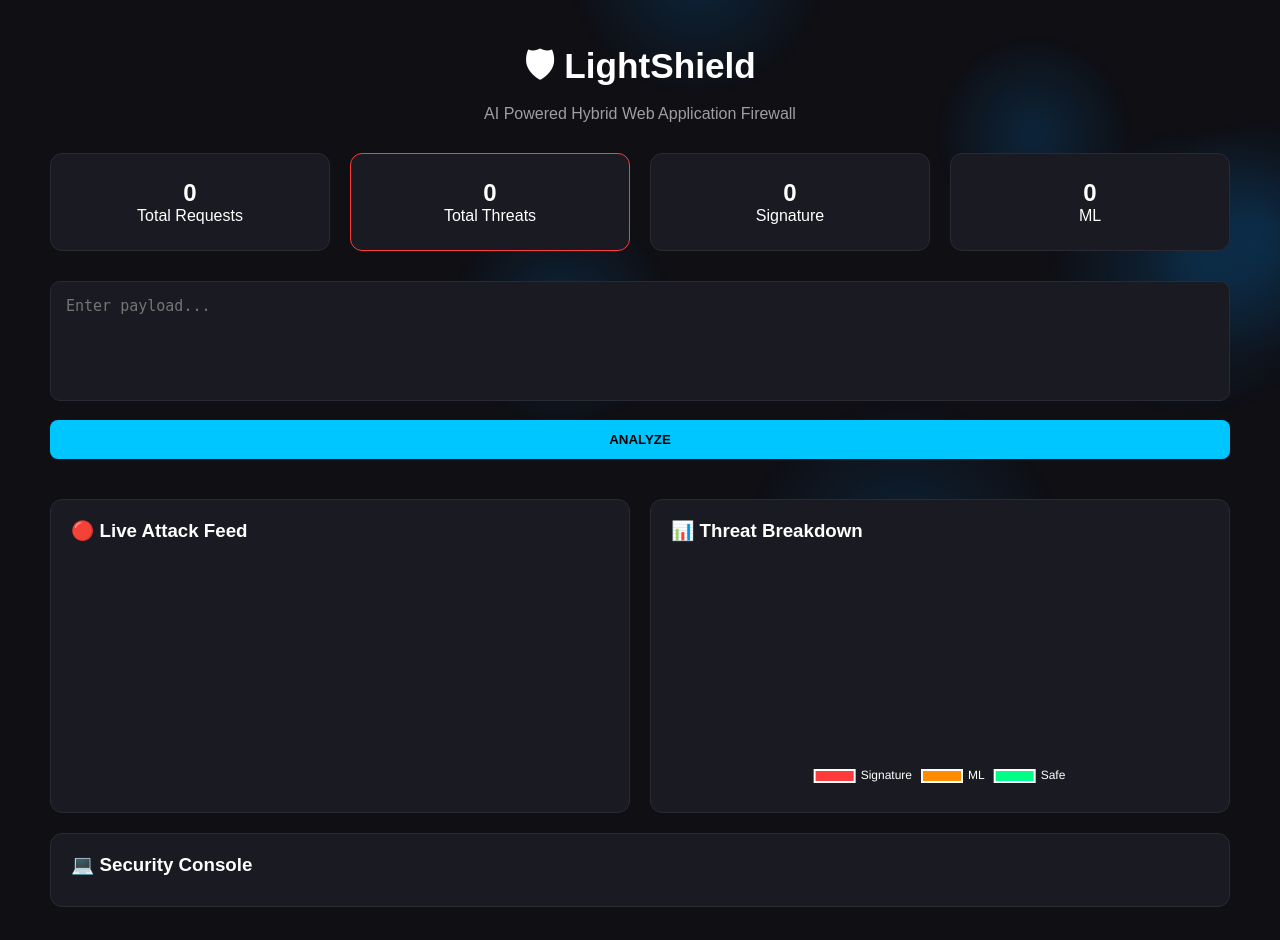
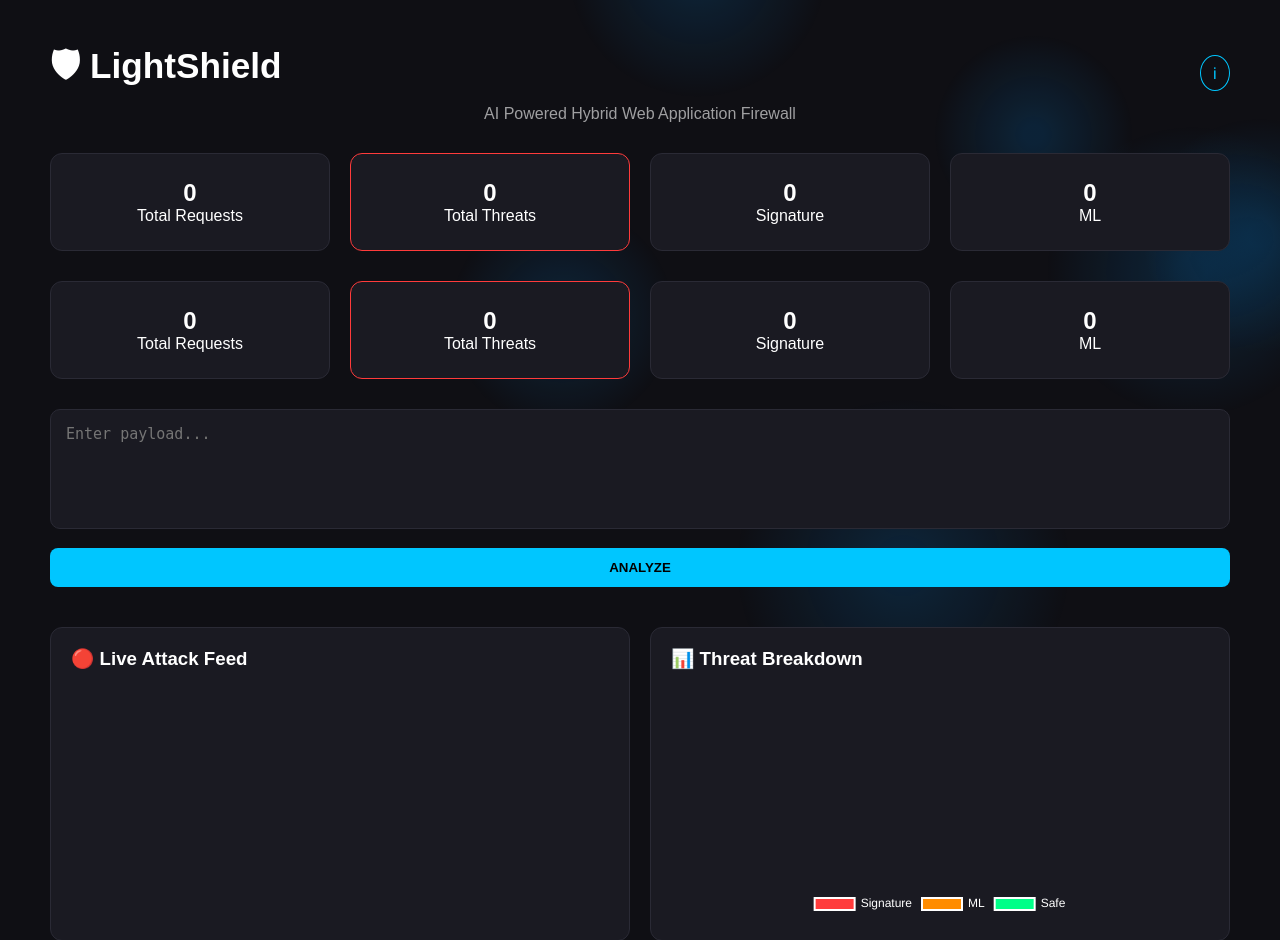
Before and after one commit to Sameer200510/LightShield, a Flask app: page / in a window 1280 px wide. Shown: the top 940 px of the page. Run offline with Flask 3, Linux system fonts and the light colour scheme; parts of the project's set-up code (start-up, migrations or seed data) failed here and were passed over.

Commit message:
Update index.html

```diff
--- a/templates/index.html
+++ b/templates/index.html
@@ -13,8 +13,35 @@
 
 <div class="container">
 
-    <h1 class="title">🛡 LightShield </h1>
+    <!-- HEADER WITH INFO BUTTON -->
+    <div class="header">
+        <h1 class="title">🛡 LightShield</h1>
+        <button class="info-btn" onclick="openModal()" title="About Developer">
+            ℹ
+        </button>
+    </div>
+
     <p class="subtitle">AI Powered Hybrid Web Application Firewall</p>
+
+    <!-- STATS -->
+    <div class="stats">
+        <div class="card">
+            <h2 class="counter" data-target="{{ total_requests }}">0</h2>
+            <span>Total Requests</span>
+        </div>
+        <div class="card threat">
+            <h2 class="counter" data-target="{{ total_threats }}">0</h2>
+            <span>Total Threats</span>
+        </div>
+        <div class="card">
+            <h2 class="counter" data-target="{{ sig_count }}">0</h2>
+            <span>Signature</span>
+        </div>
+        <div class="card">
+            <h2 class="counter" data-target="{{ ml_count }}">0</h2>
+            <span>ML</span>
+        </div>
+    </div>
 
     <!-- STATS -->
     <div class="stats">
```
